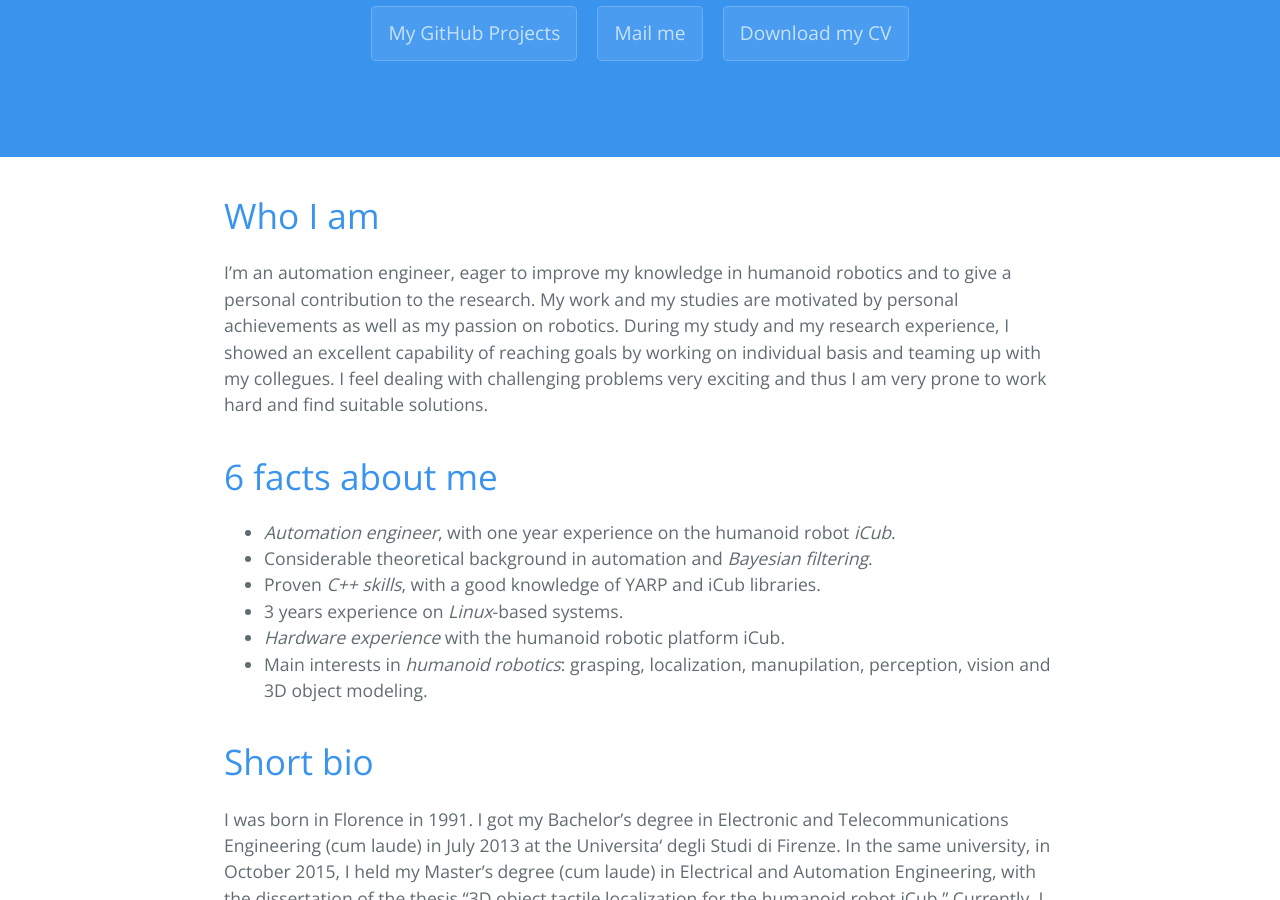
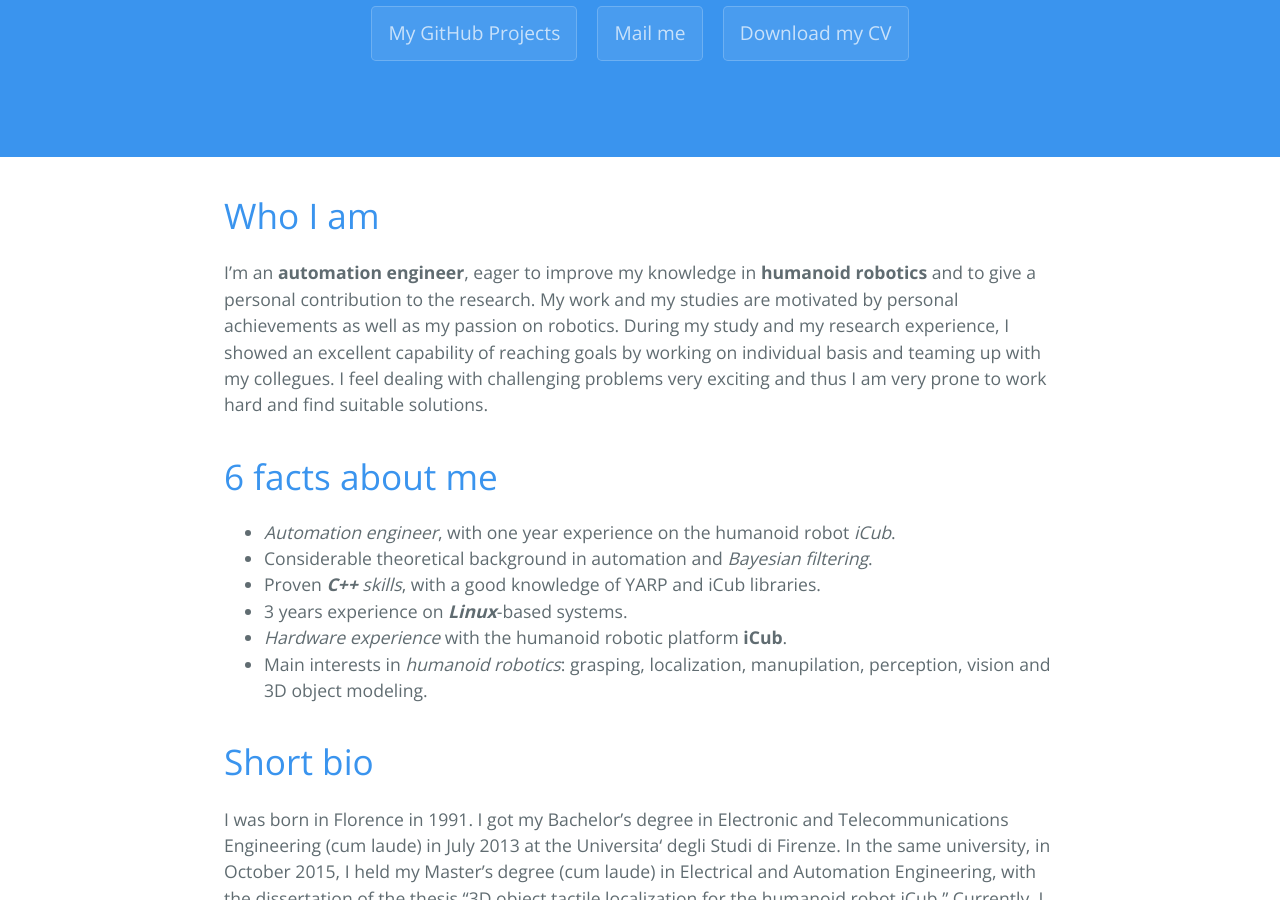
Before and after one commit to giuliavezzani/giuliavezzani_old.github.io, a Jekyll site: the page built from index.md, in a window 1280 px wide and 900 px high, scrolled down 249 px. Built offline with Jekyll 4.4.1, drawn with Linux system fonts in a browser that asks for light colours; our own code applies the rules of GitHub Pages for plain Markdown files; some of the changed text lies outside the part shown.

```diff
--- a/index.md
+++ b/index.md
@@ -4,7 +4,7 @@ layout: default
 
 # Who I am
 
-I’m an automation engineer, eager to improve my knowledge in humanoid robotics and to give a personal
+I’m an **automation engineer**, eager to improve my knowledge in **humanoid robotics** and to give a personal
 contribution to the research. My work and my studies are motivated by personal achievements as well as
 my passion on robotics. During my study and my research experience, I showed an excellent capability
 of reaching goals by working on individual basis and teaming up with my collegues. I feel dealing with
@@ -13,9 +13,9 @@ challenging problems very exciting and thus I am very prone to work hard and fin
 # 6 facts about me
 - _Automation engineer_, with one year experience on the humanoid robot _iCub_.
 - Considerable theoretical background in automation and _Bayesian filtering_.
-- Proven _C++ skills_, with a good knowledge of YARP and iCub libraries.
-- 3 years experience on _Linux_-based systems.
-- _Hardware experience_ with the humanoid robotic platform iCub.
+- Proven _**C++** skills_, with a good knowledge of YARP and iCub libraries.
+- 3 years experience on _**Linux**_-based systems.
+- _Hardware experience_ with the humanoid robotic platform **iCub**.
 - Main interests in _humanoid robotics_: grasping, localization, manupilation, perception, vision
   and 3D object modeling.
 
```
Also changed, not shown: other parts of index.md (+2 -2 lines).
